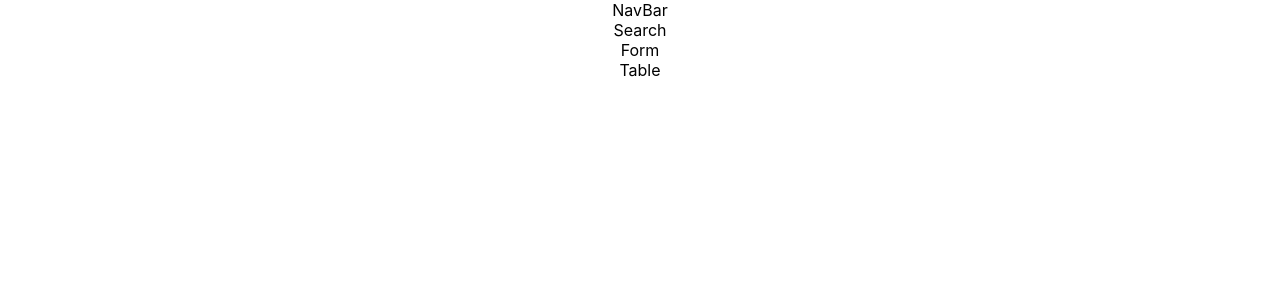
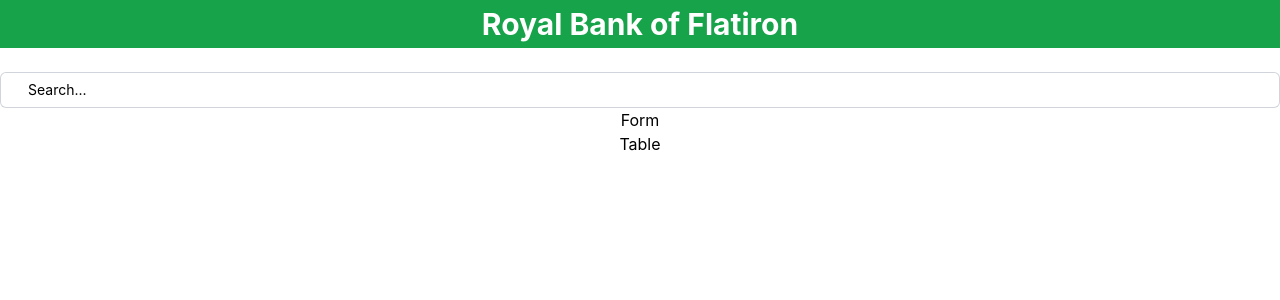
Before and after one commit to MuchokiDavid/react-hooks-week-1-code-challenge, a React (Create React App) app: page / in a window 1280 px wide. Shown: the top 300 px of the page. Built offline with nearby package versions, Linux system fonts and the light colour scheme.

Commit message:
Navbar and input design

```diff
--- a/package.json
+++ b/package.json
@@ -34,5 +34,8 @@
       "last 1 firefox version",
       "last 1 safari version"
     ]
+  },
+  "devDependencies": {
+    "tailwindcss": "^3.3.5"
   }
 }
--- a/src/App.js
+++ b/src/App.js
@@ -6,7 +6,7 @@ import Table from './components/Table';
 
 function App() {
   return (
-    <div className="App">
+    <div className="App container mx-auto">
       <NavBar/>
       <Search/>
       <Form/>
--- a/src/components/NavBar.js
+++ b/src/components/NavBar.js
@@ -2,8 +2,10 @@ import React from 'react'
 
 function NavBar() {
   return (
-    <div>NavBar
-
+    <div>
+        <nav className='h-12 bg-green-600 content-center'>
+            <h1 className='text-white font-bold text-3xl'>Royal Bank of Flatiron</h1>
+        </nav>
     </div>
   )
 }
--- a/src/components/Search.js
+++ b/src/components/Search.js
@@ -2,7 +2,14 @@ import React from 'react'
 
 function Search() {
   return (
-    <div>Search</div>
+    <div>
+        <input
+        type="text"
+        name="search"
+        className="mt-6 block w-full rounded-md border-0 py-1.5 pl-7 pr-20 text-gray-900 ring-1 ring-inset ring-gray-300 placeholder:text-black focus:ring-2 focus:ring-inset focus:ring-indigo-600 sm:text-sm sm:leading-6"
+        placeholder="Search..."
+        />
+    </div>
   )
 }
 
--- a/src/index.css
+++ b/src/index.css
@@ -1,3 +1,6 @@
+@tailwind base;
+@tailwind components;
+@tailwind utilities;
 body {
   margin: 0;
   font-family: -apple-system, BlinkMacSystemFont, 'Segoe UI', 'Roboto', 'Oxygen',
--- /dev/null
+++ b/tailwind.config.js
@@ -0,0 +1,13 @@
+/** @type {import('tailwindcss').Config} */
+module.exports = {
+  content: [
+    "./src/**/*.{js,jsx,ts,tsx}",
+  ],
+  theme: {
+    extend: {},
+    container: {
+      center: true,
+    }
+  },
+  plugins: [],
+}
```
Also changed, not shown: 2 other files (tests, documents, lock files or other folders).
